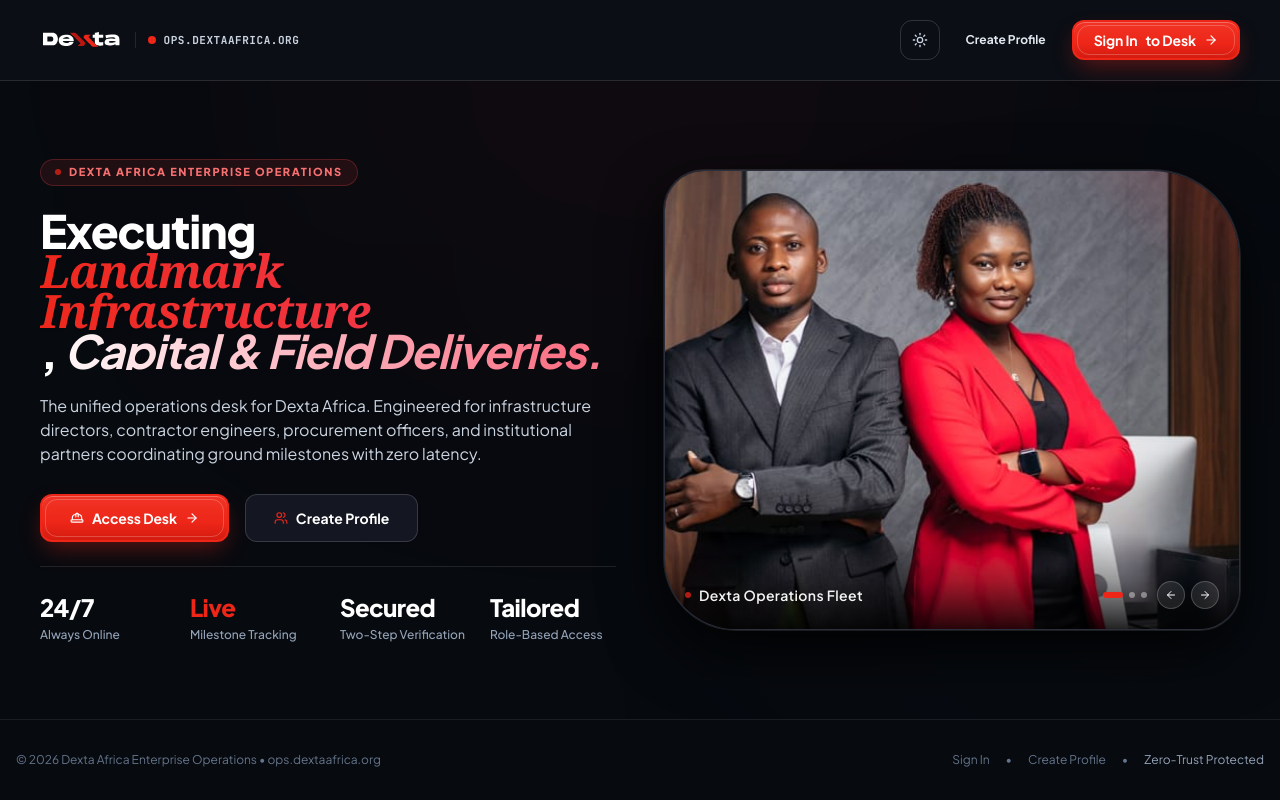
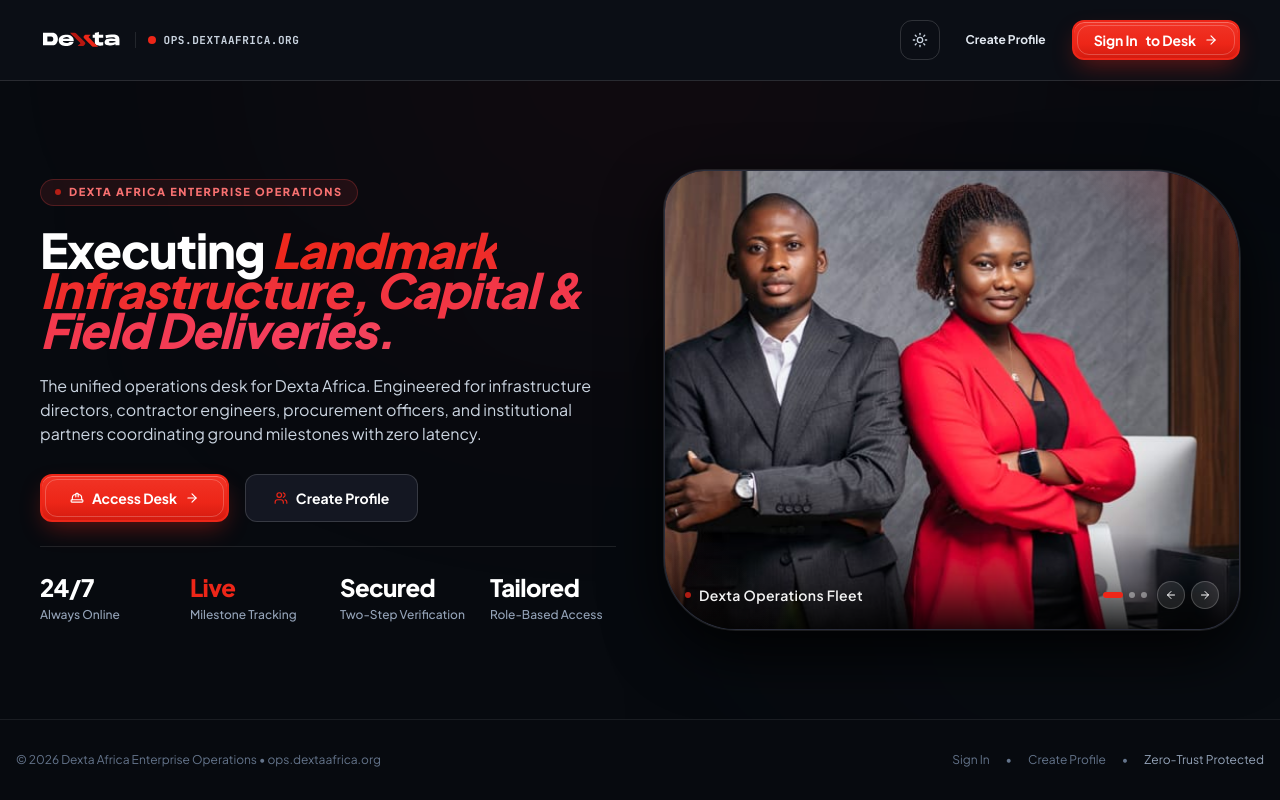
Before and after one commit to DextaAfrica/Admin-portal, a Next.js app: page /ops in a window 1280 px wide. Built offline with nearby package versions, Linux system fonts and the light colour scheme.

Commit message:
fix-ongoing-dev-text

```diff
--- a/src/app/admin-portal/login/page.tsx
+++ b/src/app/admin-portal/login/page.tsx
@@ -258,12 +258,8 @@ export default function AdminPortalLoginPage() {
 
               <h2 className="text-2xl xl:text-3xl font-extrabold leading-tight text-white max-w-xl">
                 Centralized{" "}
-                <span className="italic font-serif bg-gradient-to-r from-red-400 via-rose-300 to-amber-300 bg-clip-text text-transparent bg-[length:200%_auto] animate-text-shimmer inline-block">
-                  Governance &amp; Identity
-                </span>
-                ,{" "}
-                <span className="italic font-semibold text-white/95">
-                  Infrastructure Watchdog.
+                <span className="italic bg-gradient-to-r from-red-400 via-rose-300 to-amber-300 bg-clip-text text-transparent bg-[length:200%_auto] animate-text-shimmer">
+                  Governance, Identity Protection &amp; Infrastructure Watchdog.
                 </span>
               </h2>
 
--- a/src/app/admin-portal/page.tsx
+++ b/src/app/admin-portal/page.tsx
@@ -151,14 +151,10 @@ export default function AdminPortalLandingPage() {
                 </span>
               </div>
 
-              <h1 className="text-2xl sm:text-4xl lg:text-[46px] font-extrabold tracking-tight text-slate-950 dark:text-white leading-[1.18] animate-reveal-up">
+              <h1 className="text-2xl sm:text-4xl lg:text-[44px] xl:text-[48px] font-extrabold tracking-tight text-slate-950 dark:text-white leading-[1.15] animate-reveal-up">
                 Centralized{" "}
-                <span className="italic font-serif font-black tracking-tight bg-gradient-to-r from-[#ED2618] via-rose-500 to-amber-500 bg-clip-text text-transparent bg-[length:200%_auto] animate-text-shimmer drop-shadow-sm inline-block">
-                  Governance &amp; Identity
-                </span>
-                ,{" "}
-                <span className="italic font-bold bg-gradient-to-r from-slate-900 via-red-600 to-slate-900 dark:from-white dark:via-rose-400 dark:to-white bg-clip-text text-transparent bg-[length:200%_auto] animate-text-shimmer inline-block">
-                  System Infrastructure.
+                <span className="italic bg-gradient-to-r from-[#ED2618] via-rose-500 to-amber-500 bg-clip-text text-transparent bg-[length:200%_auto] animate-text-shimmer">
+                  Governance, Identity &amp; System Infrastructure.
                 </span>
               </h1>
 
--- a/src/app/ops/login/page.tsx
+++ b/src/app/ops/login/page.tsx
@@ -263,12 +263,8 @@ export default function OperationsLoginPage() {
 
               <h2 className="text-2xl xl:text-3xl font-extrabold leading-tight text-white max-w-xl">
                 Executing{" "}
-                <span className="italic font-serif bg-gradient-to-r from-red-400 via-rose-300 to-amber-300 bg-clip-text text-transparent bg-[length:200%_auto] animate-text-shimmer inline-block">
-                  Landmark Infrastructure
-                </span>
-                ,{" "}
-                <span className="italic font-semibold text-white/95">
-                  Capital Allocation &amp; Field Deliveries.
+                <span className="italic bg-gradient-to-r from-red-400 via-rose-300 to-amber-300 bg-clip-text text-transparent bg-[length:200%_auto] animate-text-shimmer">
+                  Landmark Infrastructure, Capital Allocation &amp; Field Deliveries.
                 </span>
               </h2>
 
--- a/src/app/ops/page.tsx
+++ b/src/app/ops/page.tsx
@@ -154,14 +154,10 @@ export default function OperationsLandingPage() {
                 </span>
               </div>
 
-              <h1 className="text-2xl sm:text-4xl lg:text-[46px] font-extrabold tracking-tight text-slate-950 dark:text-white leading-[1.18] animate-reveal-up">
+              <h1 className="text-2xl sm:text-4xl lg:text-[44px] xl:text-[48px] font-extrabold tracking-tight text-slate-950 dark:text-white leading-[1.15] animate-reveal-up">
                 Executing{" "}
-                <span className="italic font-serif font-black tracking-tight bg-gradient-to-r from-[#ED2618] via-rose-500 to-amber-500 bg-clip-text text-transparent bg-[length:200%_auto] animate-text-shimmer drop-shadow-sm inline-block">
-                  Landmark Infrastructure
-                </span>
-                ,{" "}
-                <span className="italic font-bold bg-gradient-to-r from-slate-900 via-red-600 to-slate-900 dark:from-white dark:via-rose-400 dark:to-white bg-clip-text text-transparent bg-[length:200%_auto] animate-text-shimmer inline-block">
-                  Capital &amp; Field Deliveries.
+                <span className="italic bg-gradient-to-r from-[#ED2618] via-rose-500 to-amber-500 bg-clip-text text-transparent bg-[length:200%_auto] animate-text-shimmer">
+                  Landmark Infrastructure, Capital &amp; Field Deliveries.
                 </span>
               </h1>
 
```
